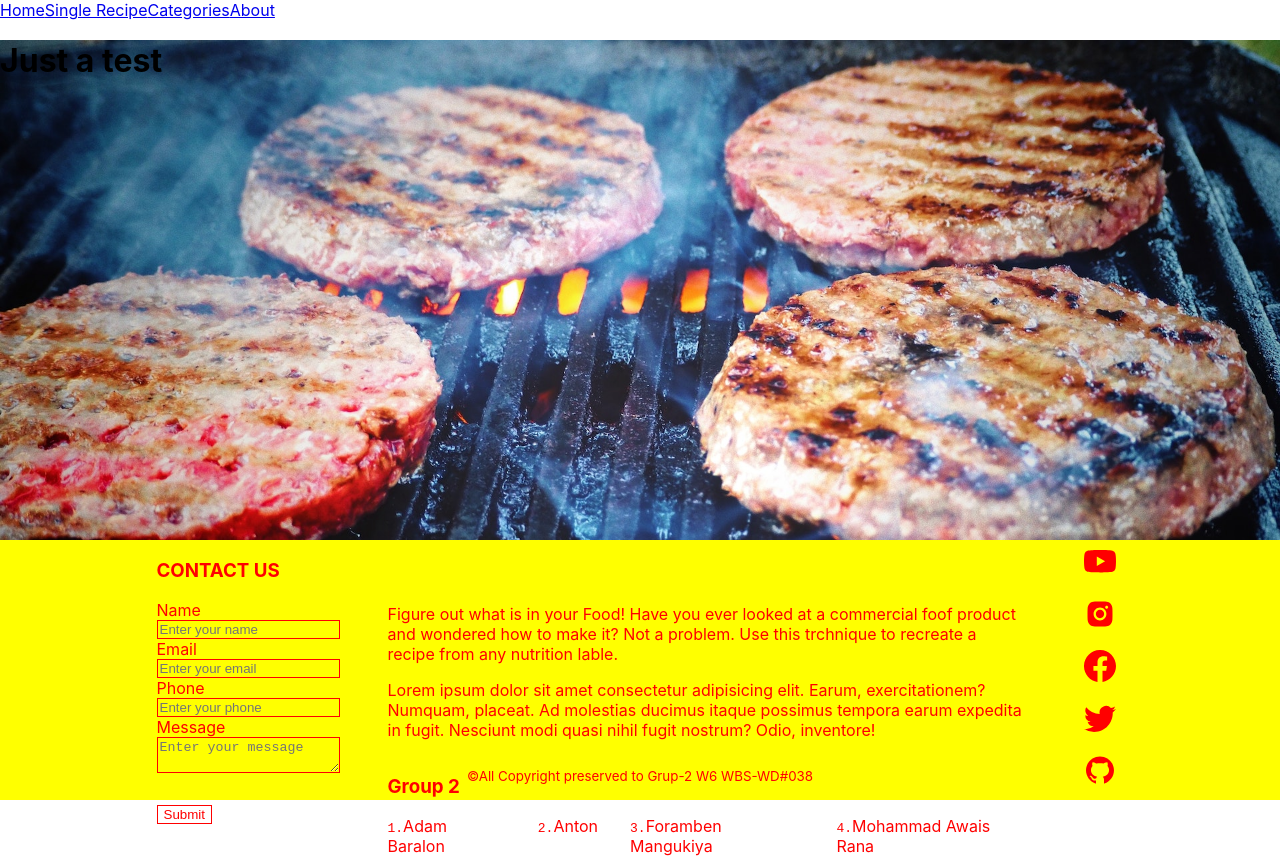
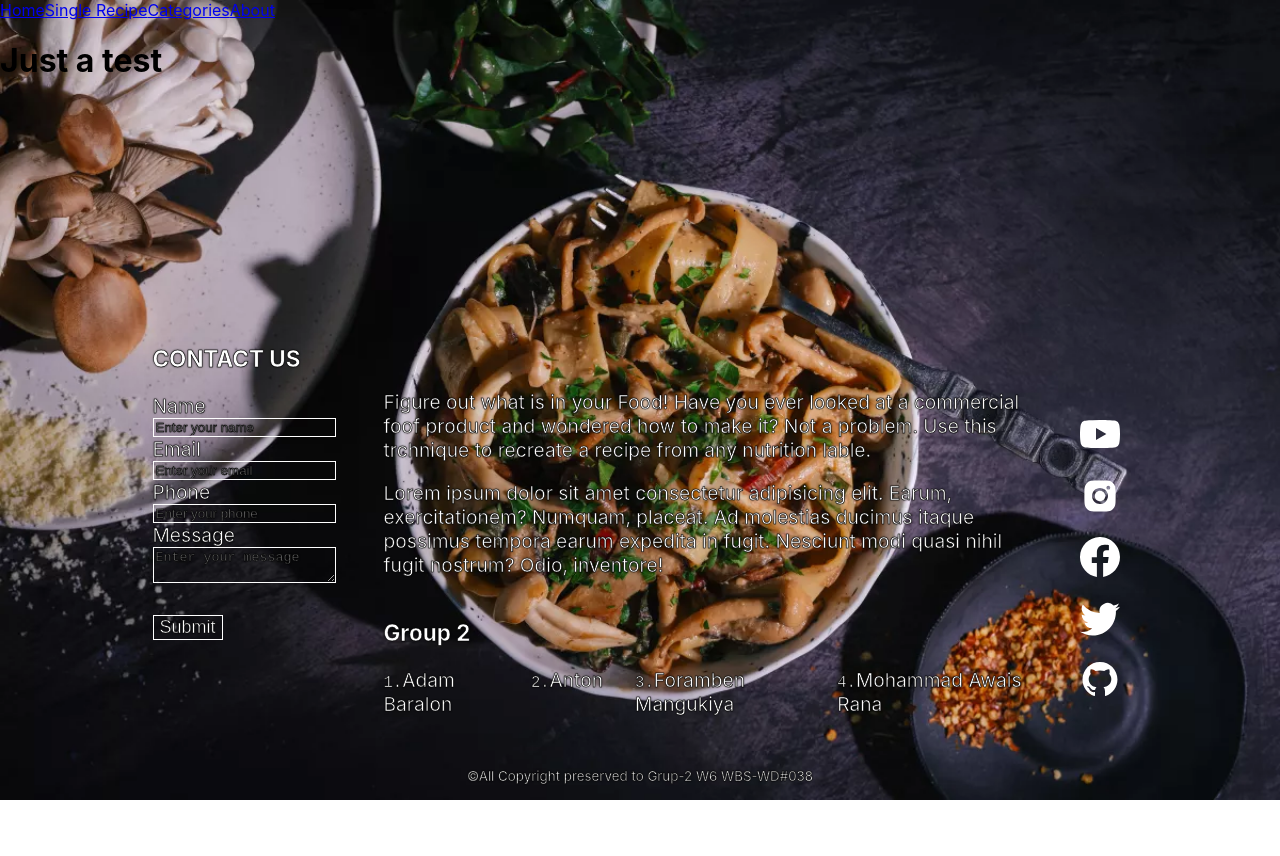
Before and after one commit to ForambenMangukiya/CMS_Cookbook, a React (Create React App) app: page / in a window 1280 px wide. After the commit the page ends 800 px from the top, so only its background shows below. Built offline with nearby package versions, Linux system fonts and the light colour scheme; no server answers.

Commit message:
body and footer css

```diff
--- a/src/App.css
+++ b/src/App.css
@@ -4,7 +4,7 @@
   display: flex;
   flex-direction: column;
   min-height: 100vh;
-  background-image: url(./img/landing_page_bckg.jpg);
+  background-image: url(./img/Landing_page_2_Image.webp);
   background-size: 100%;
   background-position: 100%;
   background-repeat: no-repeat;
--- a/src/Components/footer/footer.css
+++ b/src/Components/footer/footer.css
@@ -1,14 +1,17 @@
 .footer_content{
-  max-height: 22vh;
+  max-height: 25rem;
   display: flex;
   gap: 3rem;
   justify-content: center;
-  color: red;
+  font-size: larger;
+  color: white;
+  text-shadow: 0 0 2px black;
+  -webkit-text-stroke: .5px black;
   position: relative;
 }
 
 .footer_wrap{
-  background-color: yellow;
+  background-color: transparent;
   display: flex;
   flex-direction: column;
   align-items: center;
@@ -21,9 +24,16 @@
 
 .footer_submit{
   background: transparent;
-  color: red;
-  border: 1px solid red;
+  font-size: large;
+  width: fit-content;
+  margin-top: 2rem;
+  justify-content: center;
+  color: white;
+  text-shadow: 0 0 2px black;
+  -webkit-text-stroke: 0.5px black;
+  border: 1.5px solid white;
   cursor: pointer;
+  transition: all 0.5s ease;
 }
 
 .footer_submit:hover{
@@ -41,15 +51,17 @@
 }
 
 .footer_right svg {
-  color: red;
-  font-size: 2rem;
+  color: white;
+  text-shadow: 0 0 2px black;
+  -webkit-text-stroke: 0.5px black;
+  font-size: 2.5rem;
   padding: 0.5rem;
   cursor: pointer;
+  transition: all 0.5s ease;
 }
 
 .footer_right svg:hover{
   color: royalblue;
-  font-size: 2.1rem;
 }
 
 .footer-links{
@@ -58,15 +70,12 @@
 
 .footer_input{
   background: transparent;
-  border: red 1px solid;
-  color: red;
+  border: white 1.5px solid;
+  color: white;
+  text-shadow: 0 0 2px black;
+  -webkit-text-stroke: 0.5px black;
 }
 
-.footer_submit{
-  width: fit-content;
-  margin-top: 2rem;
-  justify-content: center;
-}
 
 .footer_center {
   padding-top: 3rem;
@@ -87,17 +96,23 @@
 
 .group_members_link{
   text-decoration: none;
-  color: red;
+  color: white;
+  text-shadow: 0 0 2px black;
+  -webkit-text-stroke: 0.5px black;
   cursor: pointer;
+  transition: all 0.5s ease;
 }
 
 .group_members_link:hover{
   color: royalblue;
+
 }
 
 .copyright{
   align-items: center;
-  color: red;
+  color: white;
+  text-shadow: 0 0 2px black;
+  -webkit-text-stroke: 0.5px black;
   padding-top: 2rem;
   padding-bottom: 1rem;
 }
```
Also changed, not shown: src/img/Landing_page_2_Image.webp (added).
